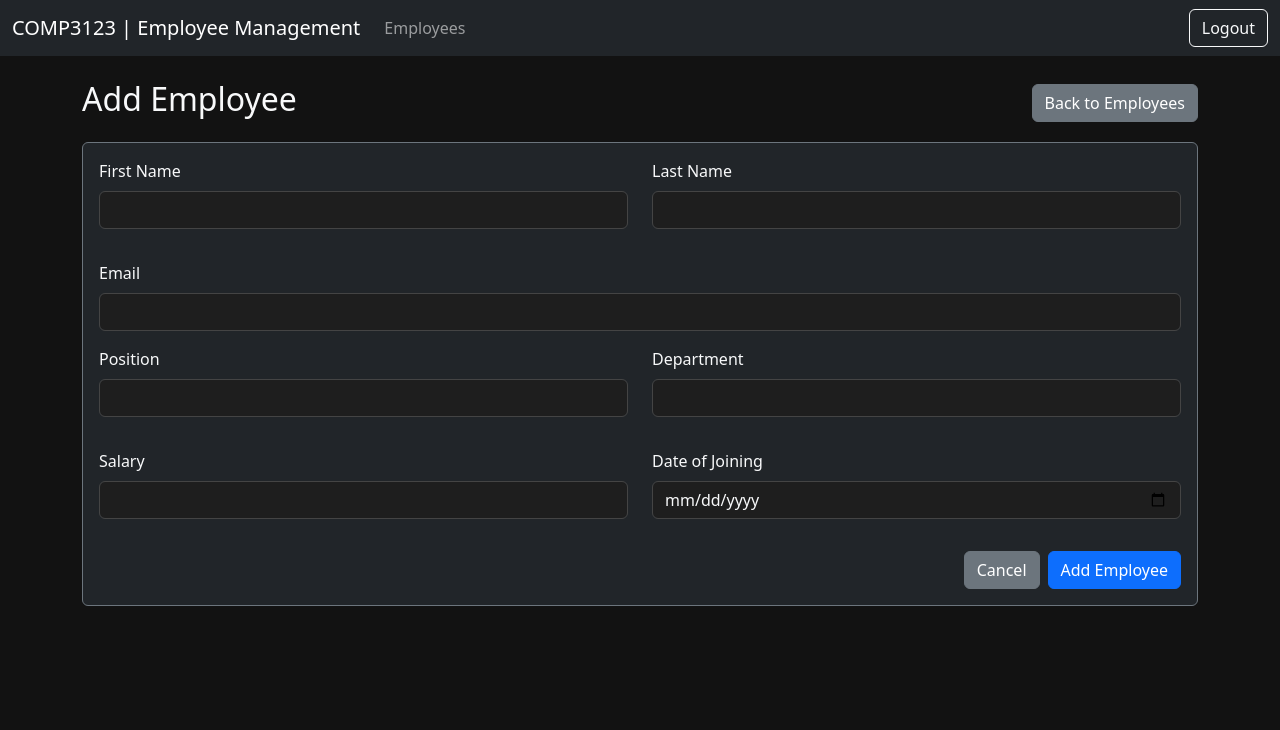
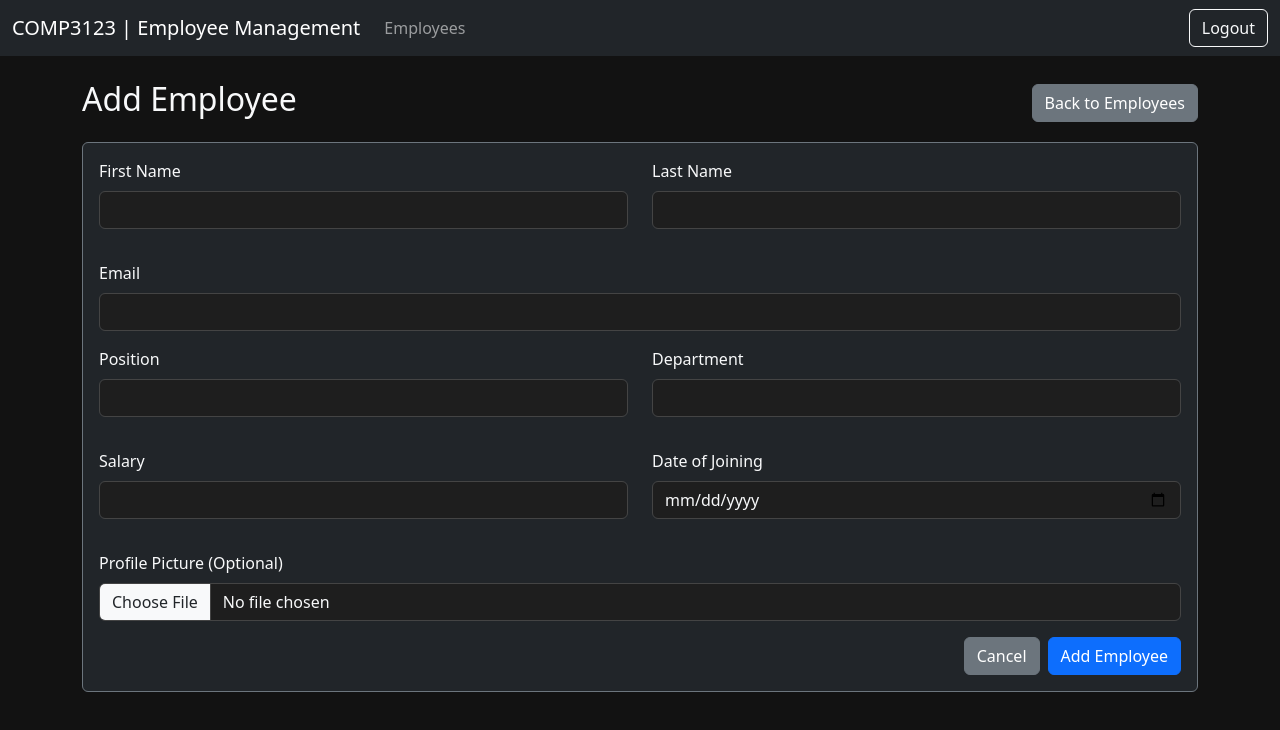
Before and after one commit to soman96/100974825_COMP3123_Assignment2, a React (Create React App) app in the folder frontend/: page /employees/add in a window 1280 px wide. Shown: the top 730 px of the page. Built offline with nearby package versions, Linux system fonts and the light colour scheme; sample sign-in values are in the browser's storage.

Commit message:
upload pic when creating new emp

```diff
--- a/frontend/src/pages/EmployeeAdd.js
+++ b/frontend/src/pages/EmployeeAdd.js
@@ -15,6 +15,9 @@ const EmployeeAdd = () => {
     department: "",
   });
 
+  // New state for profile picture file
+  const [profilePicture, setProfilePicture] = useState(null);
+
   const [error, setError] = useState("");
   const [saving, setSaving] = useState(false);
 
@@ -23,8 +26,15 @@ const EmployeeAdd = () => {
 
     setForm((prev) => ({
       ...prev,
+      // Keep salary numeric-only string
       [name]: name === "salary" ? value.replace(/[^\d.]/g, "") : value,
     }));
+  };
+
+  // Handle file selection
+  const handleFileChange = (e) => {
+    const file = e.target.files?.[0] || null;
+    setProfilePicture(file);
   };
 
   const handleSubmit = async (e) => {
@@ -33,14 +43,32 @@ const EmployeeAdd = () => {
     setError("");
 
     try {
-      const payload = {
-        ...form,
-        salary: form.salary === "" ? undefined : Number(form.salary),
-      };
+      // Build FormData instead of JSON
+      const formData = new FormData();
 
-      await api.post("/emp/employees", payload);
+      formData.append("first_name", form.first_name);
+      formData.append("last_name", form.last_name);
+      formData.append("email", form.email);
+      formData.append("position", form.position);
+      formData.append("department", form.department);
 
-      // Go back to employee list after makign new employee
+      // Convert salary to number if provided
+      if (form.salary !== "") {
+        formData.append("salary", String(Number(form.salary)));
+      }
+
+      // Date of joining as string (YYYY-MM-DD)
+      formData.append("date_of_joining", form.date_of_joining);
+
+      // Append profile picture file if user selected one
+      if (profilePicture) {
+        formData.append("profile_picture", profilePicture);
+      }
+
+      // Axios will automatically set Content-Type: multipart/form-data
+      await api.post("/emp/employees", formData);
+
+      // Go back to employee list after making new employee
       navigate("/employees");
     } catch (err) {
       const msg =
@@ -171,6 +199,17 @@ const EmployeeAdd = () => {
               </div>
             </div>
 
+            <div className="mb-3">
+              <label className="form-label">Profile Picture (Optional)</label>
+              <input
+                type="file"
+                name="profile_picture"
+                className="form-control"
+                accept="image/*"
+                onChange={handleFileChange}
+              />
+            </div>
+
             <div className="d-flex justify-content-end">
               <button
                 type="button"
```
